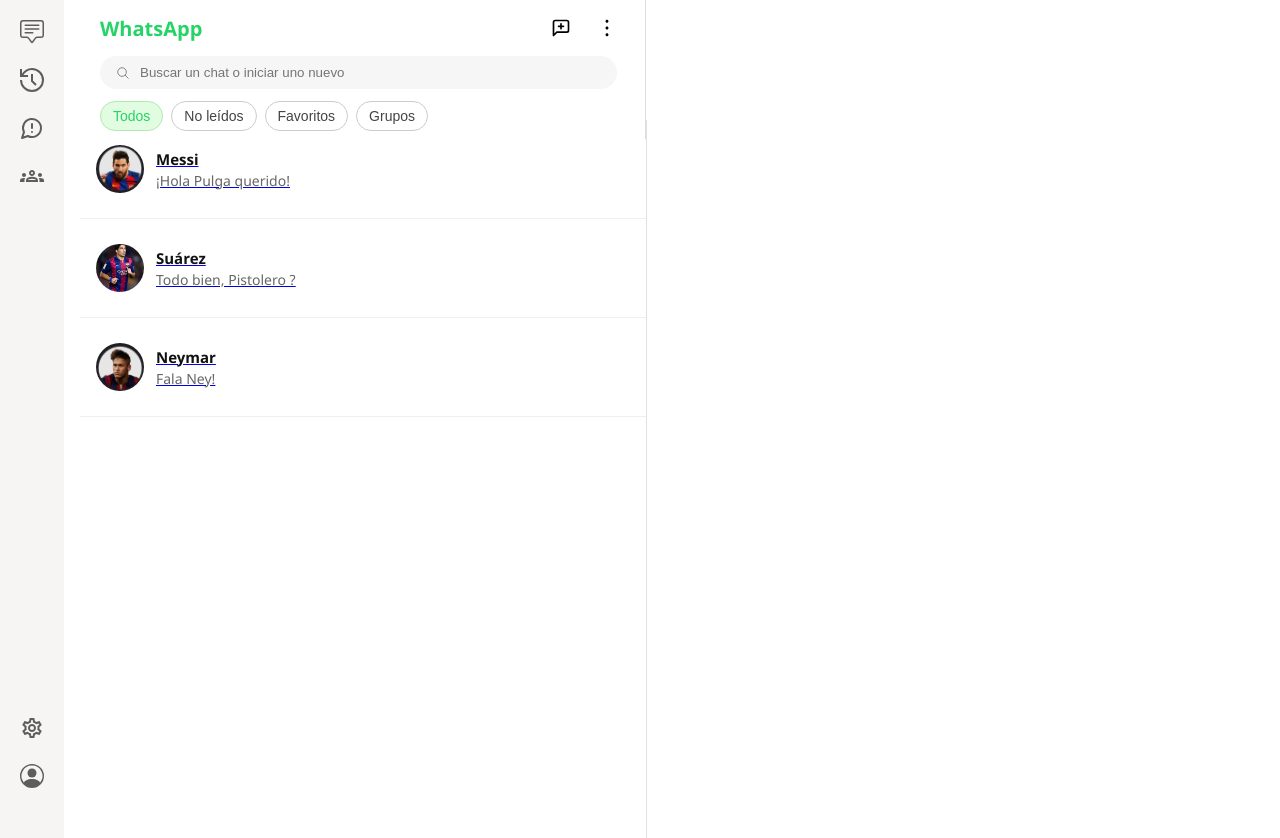
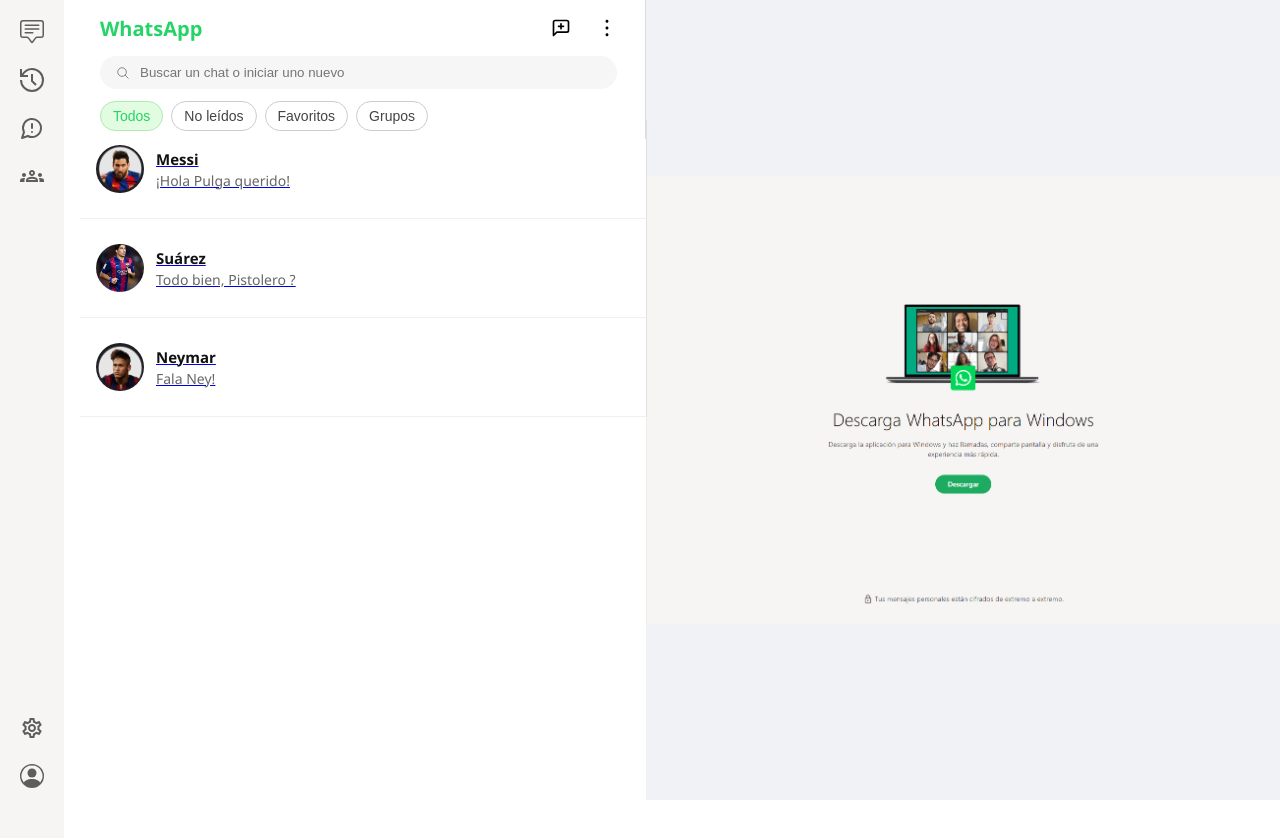
Before and after one commit to MatiasHuarPerez/Project, a React (Vite) app: page / in a window 1280 px wide. Shown: the top 838 px of the page. After the commit the page ends 800 px from the top, so only its background shows below. Built offline with nearby package versions, Linux system fonts and the light colour scheme.

Commit message:
Fix: add react-router-dom

```diff
--- a/src/App.css
+++ b/src/App.css
@@ -10,7 +10,6 @@
   display: flex;
   height: 100vh;
   width: 100%;
-  overflow: hidden;
 }
 
 
@@ -152,11 +151,9 @@
   width: 566px;
   position: absolute;
   top: 120px;
-  /* Debajo del navbar */
   left: 80px;
   background-color: white;
   border-right: 1px solid #e0e0e0;
-  height: calc(100vh - 64px);
   z-index: 5;
 }
 
@@ -200,7 +197,6 @@
   color: #111;
   font-size: 15px;
   white-space: nowrap;
-  text-overflow: ellipsis;
 }
 
 .contact-time {
@@ -214,7 +210,6 @@
   font-size: 14px;
   color: #666;
   white-space: nowrap;
-  text-overflow: ellipsis;
   margin-top: 2px;
 }
 
@@ -233,13 +228,28 @@
 
 .chat-messages {
   flex: 1;
-  overflow-y: auto;
   padding: 84px 20px 72px 20px;
   display: flex;
   flex-direction: column;
   gap: 8px;
 }
+.whatsapp-image-container {
+  position: absolute;
+  top: 0;
+  left: 646px; /* 80px del sidebar + 566px del navbar */
+  right: 0;
+  bottom: 0;
+  background-color: #f0f2f5;
+  display: flex;
+  justify-content: center;
+  align-items: center;
+}
 
+.whatsapp-image-container img {
+  max-width: 100%;
+  max-height: 100%;
+  object-fit: contain;
+}
 
 .message {
   max-width: 75%;
--- a/src/App.jsx
+++ b/src/App.jsx
@@ -1,9 +1,10 @@
 import React, { useEffect, useState } from "react";
-import { Routes, Route, Outlet, useLocation, useParams } from "react-router-dom";
+import { Routes, Route, Outlet, useLocation } from "react-router-dom";
 import Sidebar from './Components/Sidebar/Sidebar';
 import Navbar from "./Components/Navbar/Navbar";
 import ContactList from "./Components/ContactList/ContactList";
 import ChatPanel from "./Components/ChatPanel/ChatPanel";
+import WhatsappImage from "./Components/WhatsappImage/WhatsappImage";
 import "./App.css";
 
 const Layout = () => {
@@ -34,6 +35,7 @@
   return (
     <Routes>
       <Route path="/" element={<Layout />}>
+        <Route index element={<WhatsappImage />} />
         <Route path="chat/:contactId" element={<ChatPanel />} />
       </Route>
     </Routes>
--- a/src/Components/ChatPanel/ChatPanel.jsx
+++ b/src/Components/ChatPanel/ChatPanel.jsx
@@ -6,6 +6,8 @@
 import { FaArrowLeft } from "react-icons/fa";
 import contactService from "../../services/contactService";
 import NewMessageForm from "../NewMessageForm/NewMessageForm";
+import whatsappImage from "/img/NeymarPerfil.png"; // ajustá si la ruta es distinta
+
 
 
 const ChatPanel = () => {
@@ -32,10 +34,16 @@
     await contactService.addMessageToContact(contactId, message);
 
 
-setMessages((prevMessages) => [...prevMessages, message]);
+    setMessages((prevMessages) => [...prevMessages, message]);
   };
 
-  if (!contact) return null;
+  if (!contact) {
+    return (
+      <div className="chat-placeholder">
+        <img src={whatsappImage} alt="WhatsApp" />
+      </div>
+    );
+  }
 
   return (
     <div className="chat-panel">
--- /dev/null
+++ b/src/Components/WhatsappImage/WhatsappImage.jsx
@@ -0,0 +1,13 @@
+import React from "react";
+import whatsappImage from "/img/Whatsapp.png";
+
+
+const WhatsappImage = () => {
+  return (
+    <div className="whatsapp-image-container">
+      <img src={whatsappImage} alt="WhatsApp" />
+    </div>
+  );
+};
+
+export default WhatsappImage;
```
